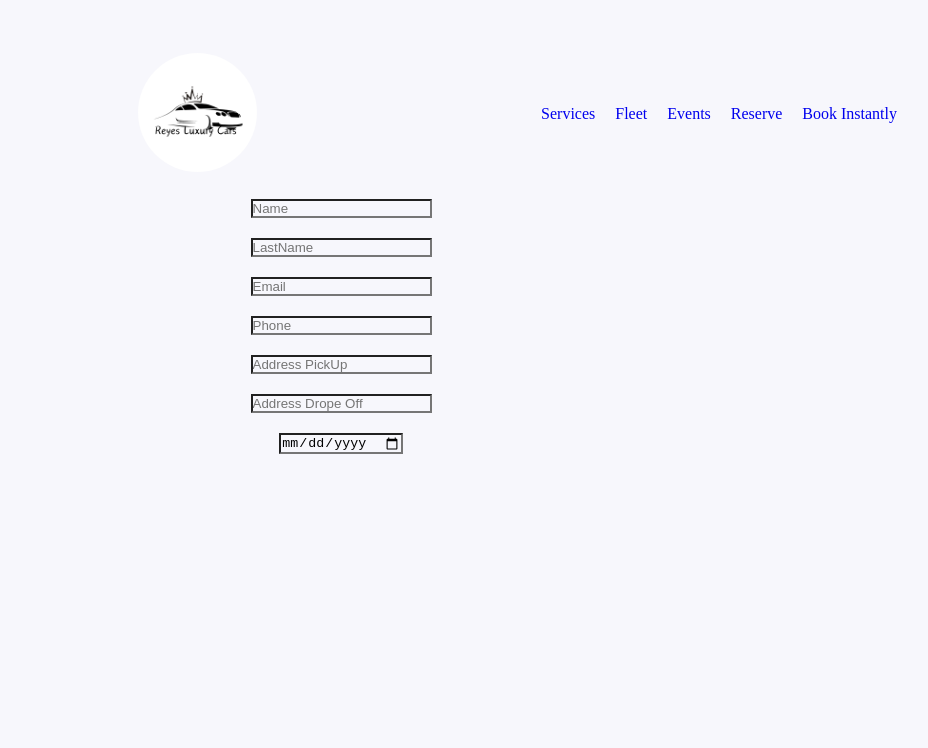
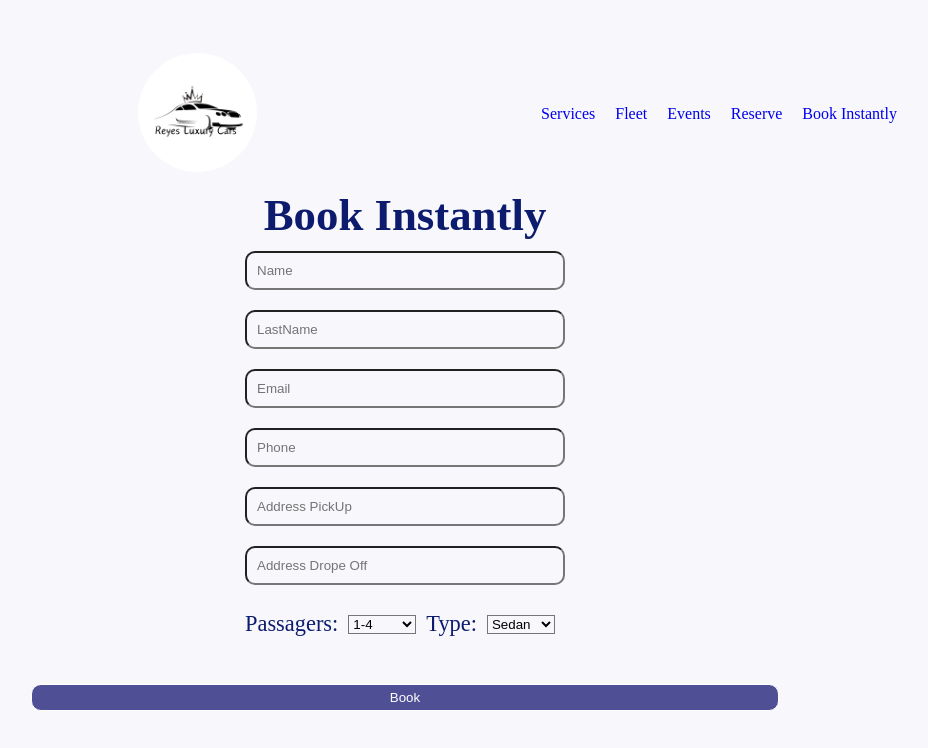
Before and after one commit to barbaroreyes/cars4, a React (Create React App) app: page /form in a window 1280 px wide. Shown: the top 748 px of the page, without its empty margins (235-1163 px from the left). Built offline with nearby package versions, Linux system fonts and the light colour scheme.

Commit message:
update-form-book-now

```diff
--- a/src/compo/Fom/Form.js
+++ b/src/compo/Fom/Form.js
@@ -4,18 +4,32 @@ const Form = () => {
   return (
     <form>
 
-
+          <h1>Book Instantly</h1>
         <input type="text" name="name" placeholder="Name"/>
-
        <input type="text" name="last" placeholder="LastName"/>
-
        <input type="email" name="email" placeholder="Email"/>
        <input type="phone" name="phone" placeholder="Phone"/>
+       <input type="address" name="address" placeholder="Address PickUp"/>
+      <input type="address" name="address" placeholder="Address Drope Off"/>
+      <div class="select">
+      <label for="cars">Passagers:</label>
+    <select name="passagers" id="passagers">
+      <option value="volvo">1-4</option>
+      <option value="saab">4-6</option>
+    </select>
+    <label for="cars">Type:</label>
+    <select name="cars" id="cars">
+      <option value="xt5">Sedan</option>
+      <option value="C6">SUV</option>
+      <option value="C6">SUV Luxury</option>
 
+    </select>
+      </div>
 
-          <input type="address" name="address" placeholder="Address PickUp"/>
-          <input type="address" name="address" placeholder="Address Drope Off"/>
-          <input type="date" name="address" placeholder="Address PickUp"/>
+          <div className = "btn-container" >
+          <button type="submit"  class="btn btn-primary"name="submit">Book</button>
+          </div>
+
     </form>
   );
 }
--- a/src/compo/Fom/form.css
+++ b/src/compo/Fom/form.css
@@ -1,13 +1,37 @@
 form{
-  width: 90%;
+
+  font-size: 22.4px;
+    font-style: inherit;
+    font-family:cursive;
+    color: #0c1b6d;
 }
 
 form input{
     margin: 10px;
+    padding: 10px;
+    border-radius: 10px;
+    width: 50%;
+    border: 0.1  solid ;
 
+}
+.select{
+
+    display: flex;
+    flex-direction: column;
+    justify-content: center;
+    align-items: center;
+    padding: 10px;
+
+}
+.select select{
+    margin: 10px;
+    width: 100%;
 }
 @media (min-width: 768px){
     form input{
         margin: 10px;
+        width: 25%;
+    }.select{
+        flex-direction: row;
     }
 }
```
